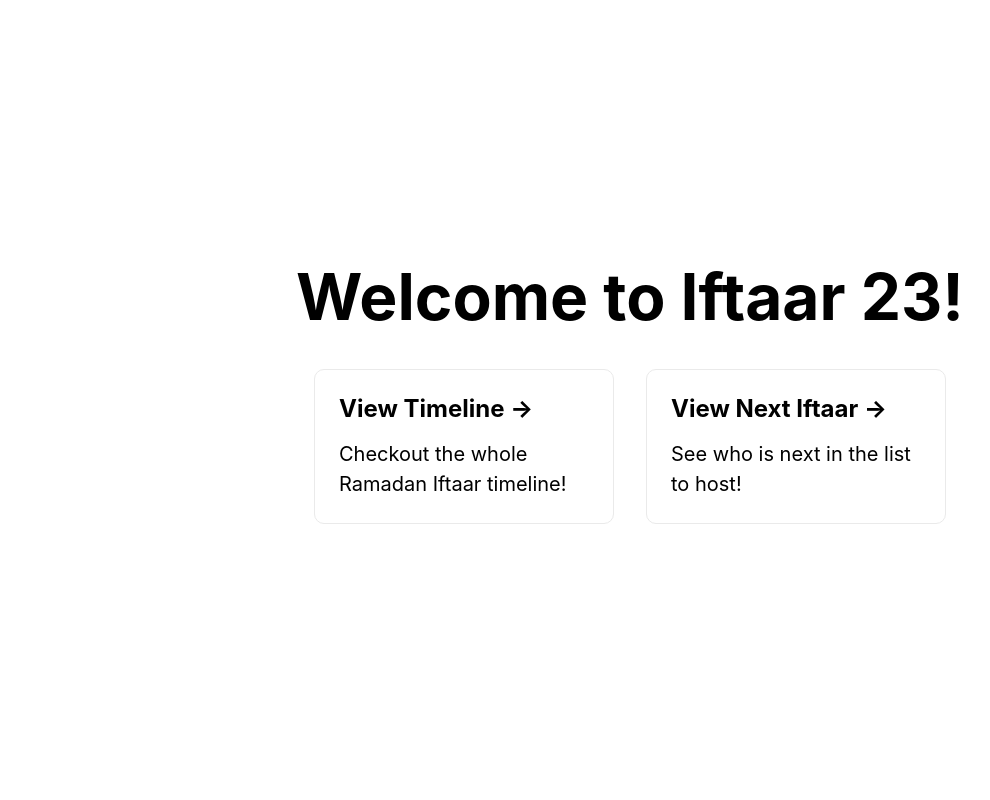
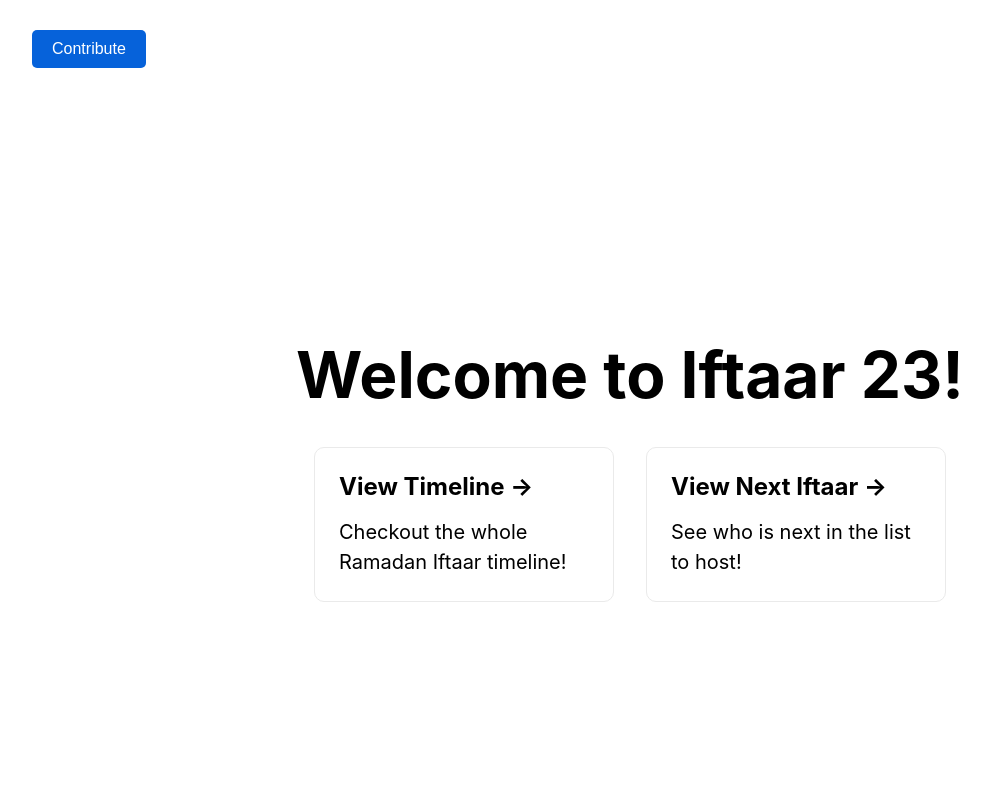
Before and after one commit to hamzafer/iftaar-web-app, a Next.js app: page / in a window 1280 px wide. Shown: the top 800 px of the page, without its empty margins (10-1000 px from the left). Built offline with nearby package versions, Linux system fonts and the light colour scheme.

Commit message:
Added contribute button

```diff
--- a/pages/index.js
+++ b/pages/index.js
@@ -2,8 +2,15 @@ import Head from 'next/head'
 import styles from '../styles/Home.module.css'
 import Footer from "./Components/Footer";
 import Link from "next/link";
+import {useEffect, useState} from "react";
 
 export default function Home() {
+    const [isDesktop, setIsDesktop] = useState(false);
+
+    useEffect(() => {
+        setIsDesktop(window.innerWidth > 768); // set to true if screen width is greater than 768px (desktop)
+    }, []);
+
     return (
         <div className={styles.container}>
             <Head>
@@ -11,6 +18,25 @@ export default function Home() {
                 <meta name="description" content="Generated by create next app"/>
                 <link rel="icon" href="/favicon.ico"/>
             </Head>
+            <br/>
+            {isDesktop &&
+                <Link href="https://github.com/hamzafer/iftaar-web-app" target="_blank" rel="noopener noreferrer">
+                    <button style={{
+                        backgroundColor: '#0662da',
+                        border: 'none',
+                        color: 'white',
+                        padding: '10px 20px',
+                        textAlign: 'center',
+                        textDecoration: 'none',
+                        display: 'inline-block',
+                        fontSize: '16px',
+                        margin: '10px',
+                        borderRadius: '5px',
+                        cursor: 'pointer'
+                    }}>
+                        Contribute
+                    </button>
+                </Link>}
             <main className={styles.main}>
                 <h1 className={styles.title}>
                     Welcome to Iftaar 23!
--- a/pages/next-iftaar.js
+++ b/pages/next-iftaar.js
@@ -62,7 +62,7 @@ export default function NextIftaar() {
                 <p>{host}</p>
 
                 <Link href="/timeline">
-                    <p>- checkout the whole timeline -</p>
+                    <p>- click here for the timeline -</p>
                 </Link>
             </div>
             <Footer/>
```
